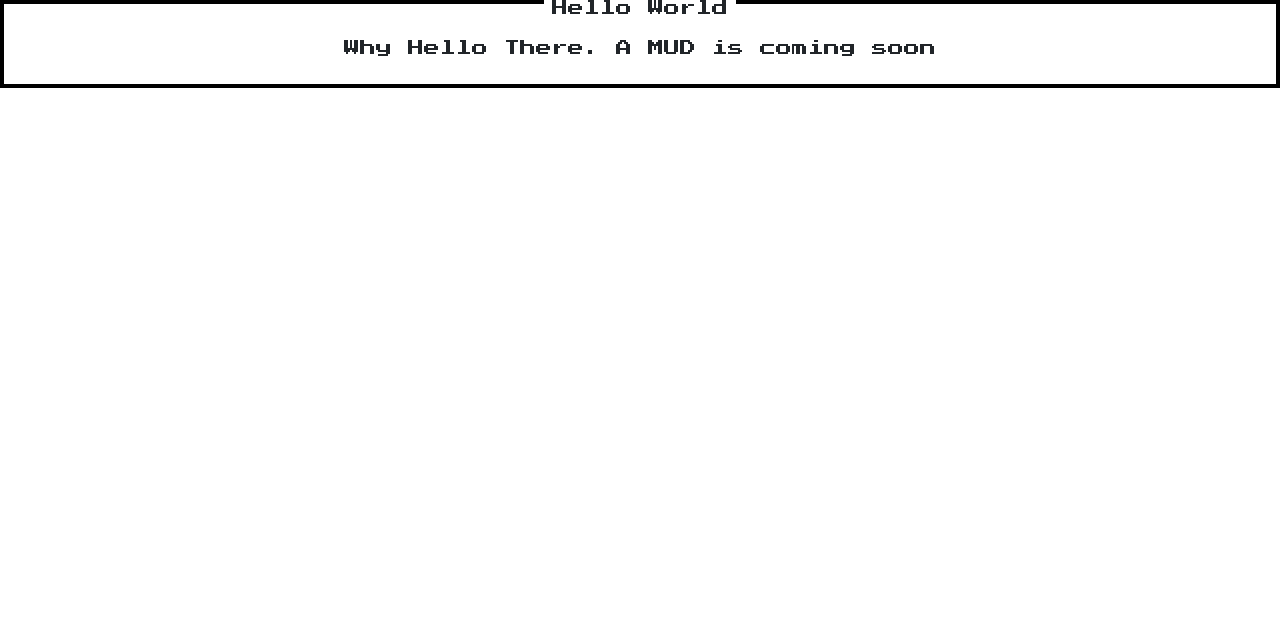
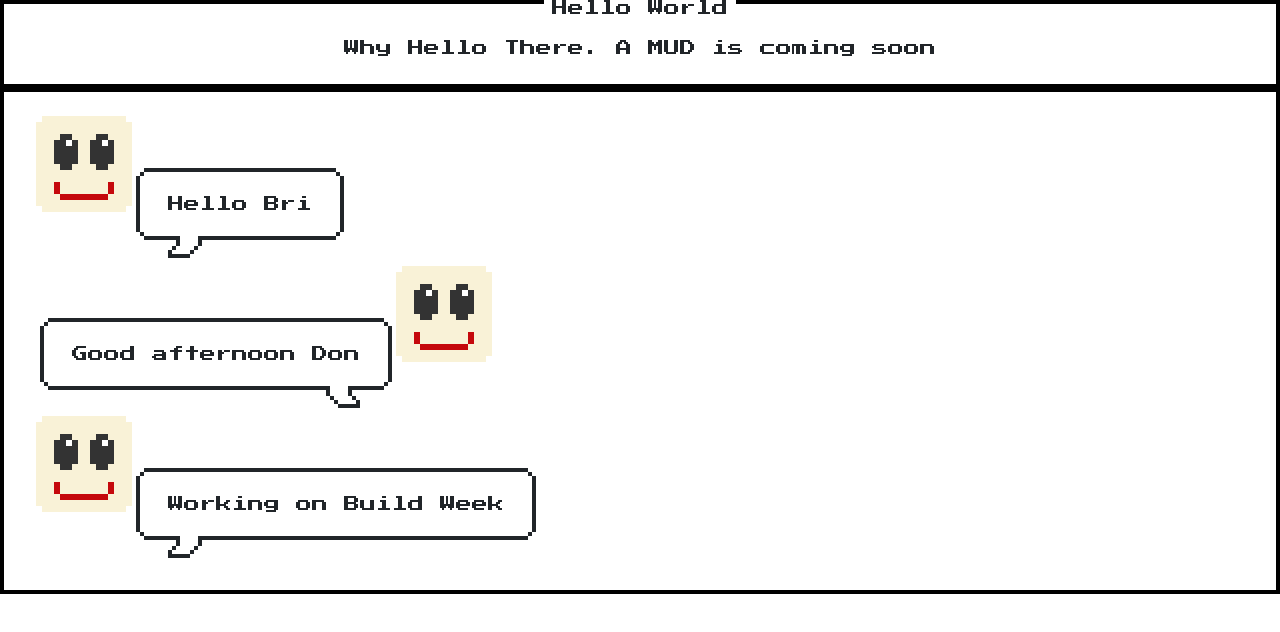
Before and after one commit to CS-28-Hiatus-Team/front-end, a React (Create React App) app: page / in a window 1280 px wide. Shown: the top 632 px of the page. Built offline with nearby package versions, Linux system fonts and the light colour scheme.

Commit message:
Chat Component Built Out

```diff
--- a/src/components/App.jsx
+++ b/src/components/App.jsx
@@ -1,11 +1,15 @@
 import React from 'react';
+import Chat from "./chat/Chat";
 
 function App() {
     return (
-        <div className="nes-container with-title is-centered">
-            <p className="title">Hello World</p>
-            <p>Why Hello There.  A MUD is coming soon</p>
-        </div>
+        <>
+            <div className="nes-container with-title is-centered">
+                <p className="title">Hello World</p>
+                <p>Why Hello There. A MUD is coming soon</p>
+            </div>
+            <Chat/>
+        </>
     )
 }
 
--- /dev/null
+++ b/src/components/chat/Chat.jsx
@@ -0,0 +1,26 @@
+import React, {useState} from 'react';
+import Message from "./Message";
+
+function Chat() {
+    const [messages] = useState([
+        {
+        direction: 'left',
+        message: 'Hello Bri'
+        },
+        {
+            direction: 'right',
+            message: 'Good afternoon Don'
+        },
+        {
+          direction: "left",
+          message: "Working on Build Week"
+        }
+    ]);
+    return (
+        <section className="nes-container">
+            {messages.map((message, i) => <Message {...message} key={i} />)}
+        </section>
+    )
+}
+
+export default Chat;
--- /dev/null
+++ b/src/components/chat/Message.jsx
@@ -0,0 +1,19 @@
+import React from 'react';
+
+function Message({direction, message}) {
+    // Direction props.direction === "right" or props.direction === "left"
+    // Left will be for the current logged in user, right will be for
+    // the chats that are coming from Pusher
+    // Message is the message
+    return (
+        <section className={`message -${direction}`}>
+            {direction === 'left' && <i className="nes-bcrikko" />}
+            <div className={`nes-balloon from-${direction}`}>
+                <p>{message}</p>
+            </div>
+            {direction === 'right' && <i className="nes-bcrikko" />}
+        </section>
+    )
+}
+
+export default Message;
```
Also changed, not shown: 1 other file (tests, documents, lock files or other folders).
